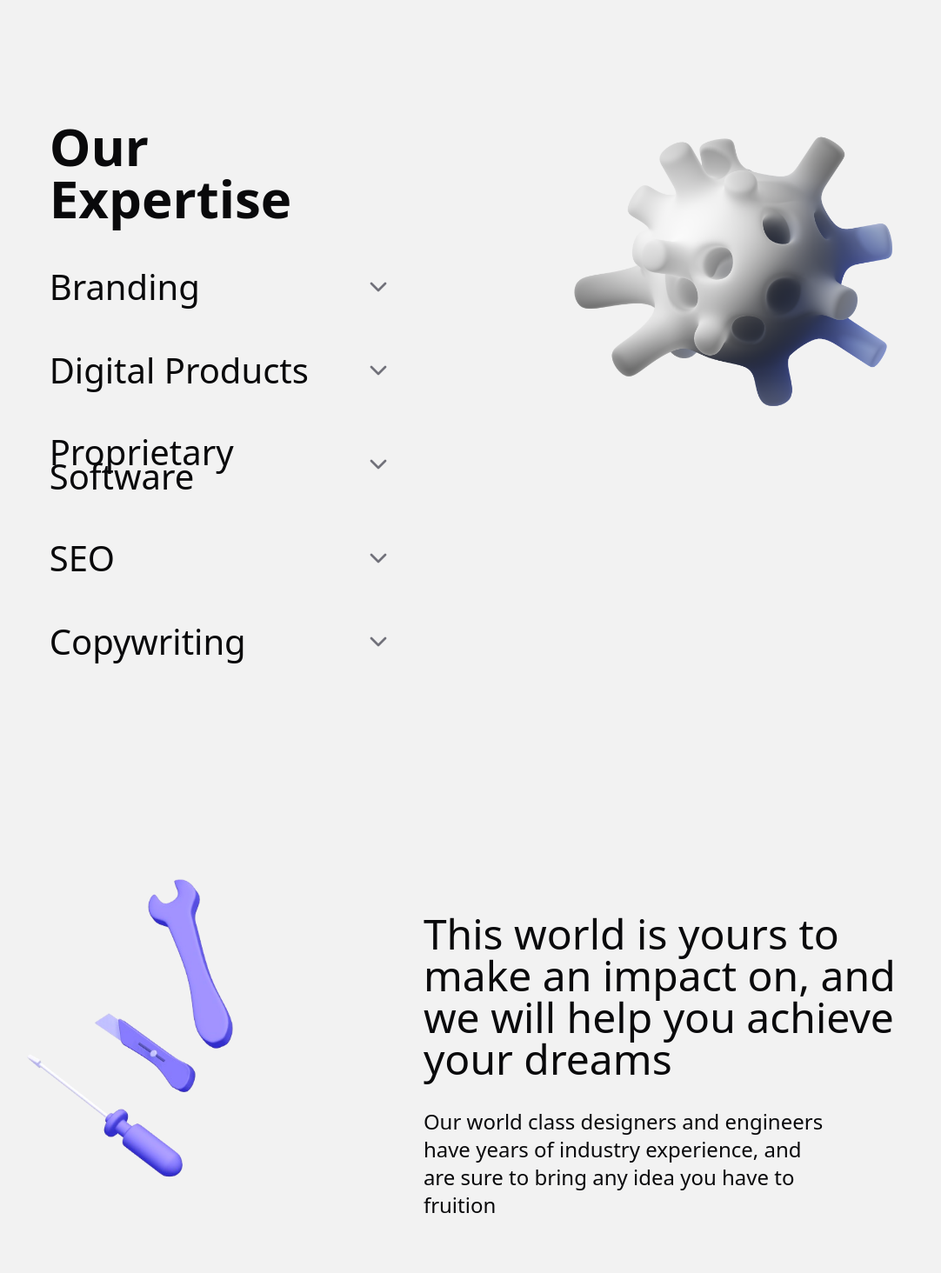
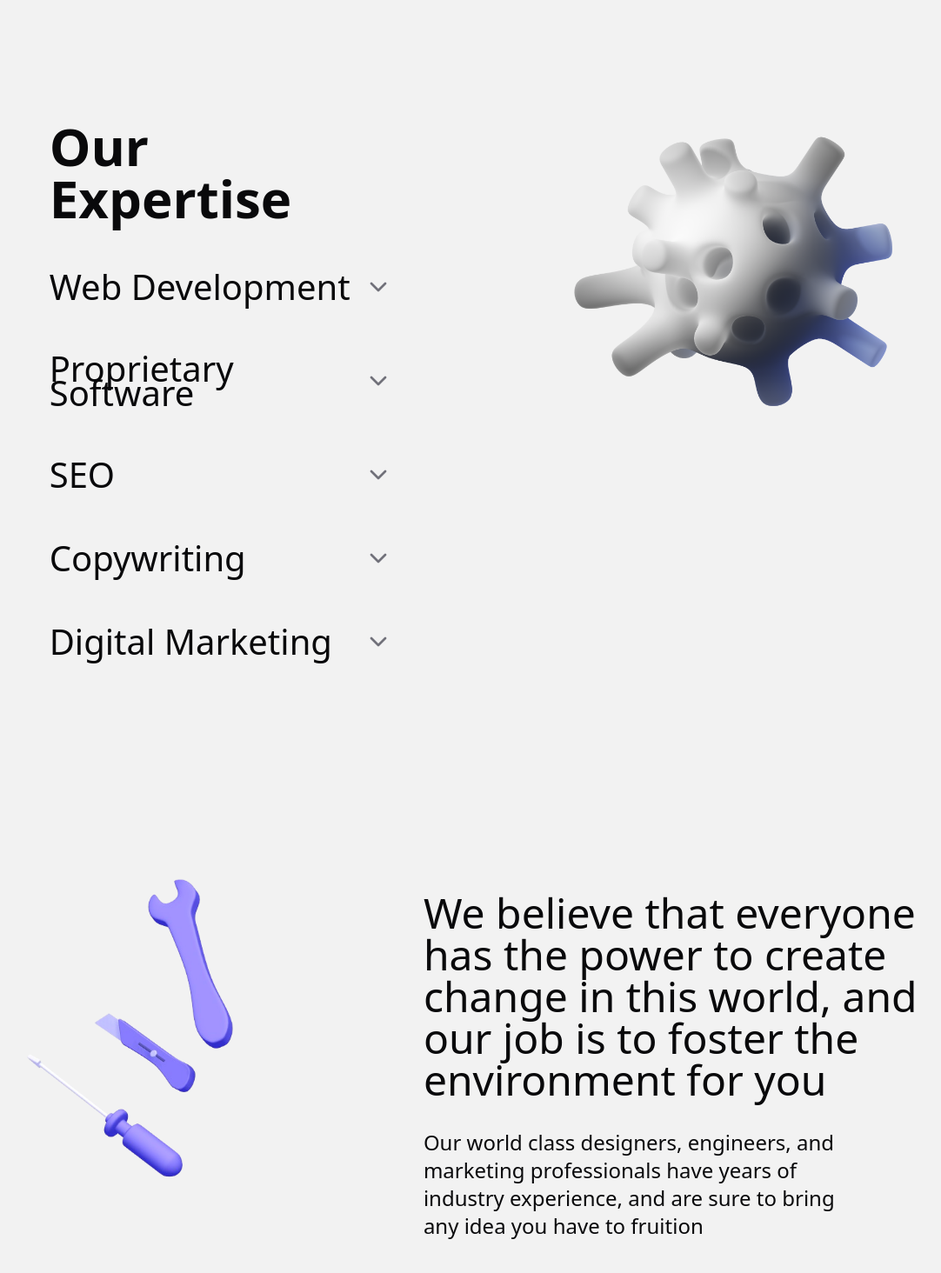
Before and after one commit to jay6o/mysite, a Next.js app: page / in a window 1280 px wide. Shown: the part 1190-2654 px from the top of the page at 87% size, without its empty margins (82-1164 px from the left). Built offline with nearby package versions, Linux system fonts and the light colour scheme.

Commit message:
landing page progress

```diff
--- a/src/app/page.tsx
+++ b/src/app/page.tsx
@@ -102,33 +102,46 @@ export default function Home() {
             {/* TODO: add smooth transition to underline */}
             <Accordion type="single" collapsible className="w-full min-h-fit">
               <AccordionItem value="item-1">
-                <AccordionTrigger className="text-xl lg:text-[2.5rem] lg:pb-8 font-medium">Branding</AccordionTrigger>
+                <AccordionTrigger className="text-xl lg:text-[2.5rem] lg:pb-8 font-medium">Web Development</AccordionTrigger>
                 <AccordionContent className="text-lg">
-                  Yes. It adheres to the WAI-ARIA design pattern.
+                  - Custom coded websites
+                  - Custom animations
+                  - Ecommerce
+                  - Agencies
+                  - Businesses
+                  - Portfolios
                 </AccordionContent>
               </AccordionItem>
               <AccordionItem value="item-2">
-                <AccordionTrigger className="text-xl lg:text-[2.5rem] lg:pb-8 font-medium">Digital Products</AccordionTrigger>
+                <AccordionTrigger className="text-xl lg:text-[2.5rem] lg:pb-8 font-medium">Proprietary Software</AccordionTrigger>
                 <AccordionContent className="text-lg">
-                  Yes. It adheres to the WAI-ARIA design pattern.
+                  - Software applications
+                  - Mobile apps
+                  - Data analysis
+                  - Data scrapers
                 </AccordionContent>
               </AccordionItem>
               <AccordionItem value="item-3">
-                <AccordionTrigger className="text-xl lg:text-[2.5rem] lg:pb-8 font-medium">Proprietary Software</AccordionTrigger>
+                <AccordionTrigger className="text-xl lg:text-[2.5rem] lg:pb-8 font-medium">SEO</AccordionTrigger>
                 <AccordionContent className="text-lg">
-                  Yes. It adheres to the WAI-ARIA design pattern.
+                  - Optimize websites for greater organic traffic
+                  - Refactor code for easier parsing by web crawlers
                 </AccordionContent>
               </AccordionItem>
               <AccordionItem value="item-4">
-                <AccordionTrigger className="text-xl lg:text-[2.5rem] lg:pb-8 font-medium">SEO</AccordionTrigger>
+                <AccordionTrigger className="text-xl lg:text-[2.5rem] lg:pb-8 font-medium">Copywriting</AccordionTrigger>
                 <AccordionContent className="text-lg">
-                  Yes. It adheres to the WAI-ARIA design pattern.
+                  - Brand image
+                  - Appealing copy for possible/existing clients
+                  - Attention grabbing messages
                 </AccordionContent >
               </AccordionItem>
               <AccordionItem value="item-5">
-                <AccordionTrigger className="text-xl lg:text-[2.5rem] lg:pb-8 font-medium">Copywriting</AccordionTrigger>
+                <AccordionTrigger className="text-xl lg:text-[2.5rem] lg:pb-8 font-medium">Digital Marketing</AccordionTrigger>
                 <AccordionContent className="text-lg">
-                  Yes. It adheres to the WAI-ARIA design pattern.
+                  - Increase traffic
+                  - Marketing campaigns
+                  - Social media presence
                 </AccordionContent >
               </AccordionItem>
             </Accordion>
@@ -160,8 +173,8 @@ export default function Home() {
             viewport={{ amount: 0.4 }}
             transition={{ duration: 0.7, ease: "easeInOut" }}
           >
-            <p className="text-2xl lg:text-5xl pb-8">This world is yours to make an impact on, and we will help you achieve your dreams</p>
-            <p className="text-lg lg:text-2xl lg:w-5/6">Our world class designers and engineers have years of industry experience, and are sure to bring any idea you have to fruition</p>
+            <p className="text-2xl lg:text-5xl pb-8">We believe that everyone has the power to create change in this world, and our job is to foster the environment for you</p>
+            <p className="text-lg lg:text-2xl lg:w-5/6">Our world class designers, engineers, and marketing professionals have years of industry experience, and are sure to bring any idea you have to fruition</p>
           </motion.div>
         </div>
       </div>
```
